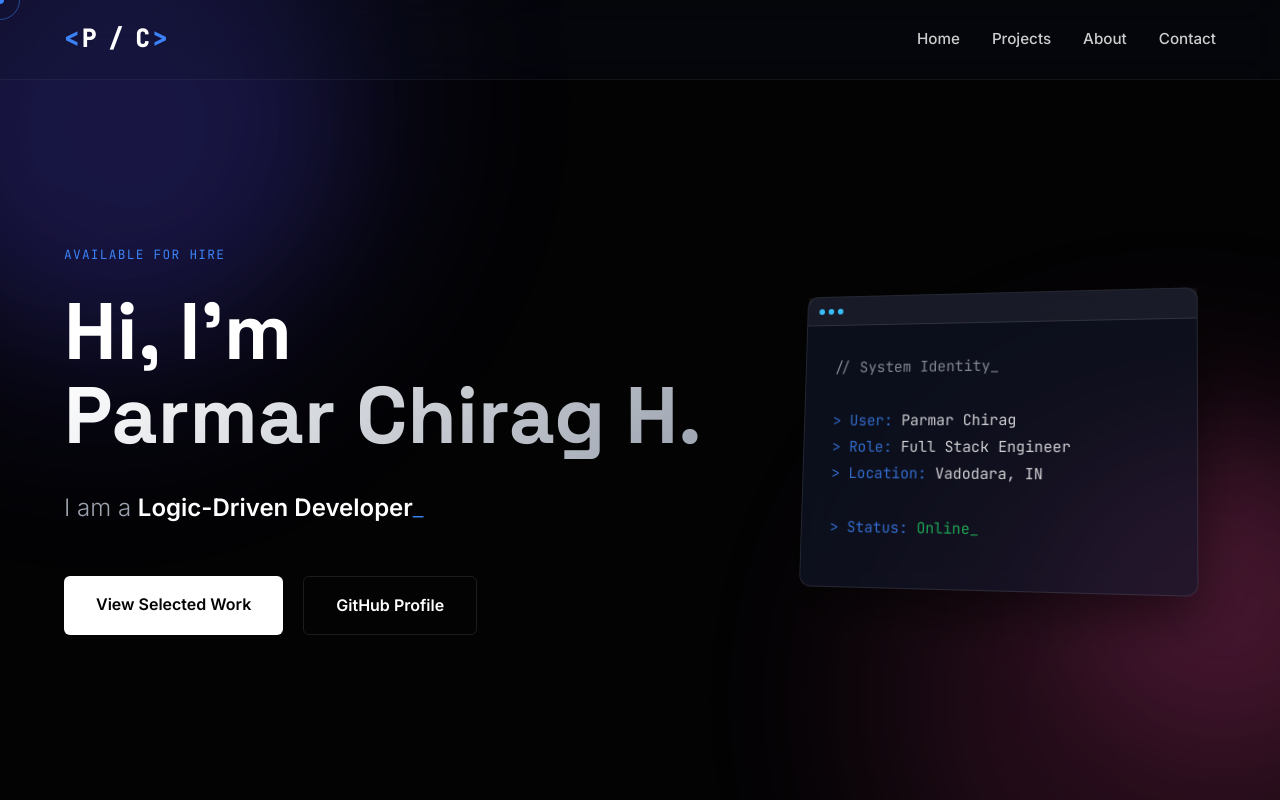
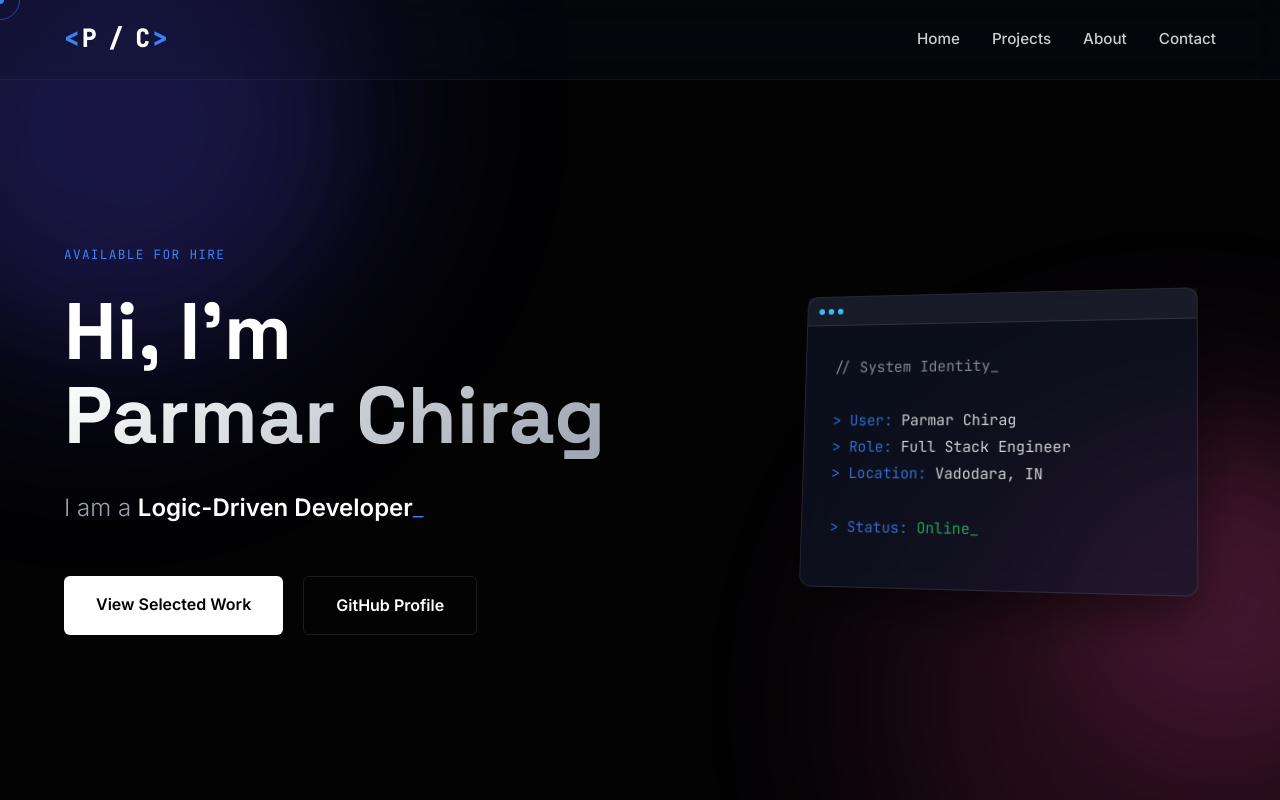
Before and after one commit to chirag-parmar16/portfolio, a plain HTML site: page index.html in a window 1280 px wide. Shown: the top 800 px of the page. Drawn offline with nearby package versions, Linux system fonts and the light colour scheme.

Commit message:
Auto deploy via Autoflow

```diff
--- a/index.html
+++ b/index.html
@@ -110,7 +110,7 @@
                 <div class="hero-text">
                     <div class="label-pill">AVAILABLE FOR HIRE</div>
                     <h1 class="hero-title">
-                        Hi, I'm <br> <span class="gradient-text">Parmar Chirag H.</span>
+                        Hi, I'm <br> <span class="gradient-text">Parmar Chirag</span>
                     </h1>
                     <p class="hero-desc">
                         I am a <span id="dynamicRole"></span><span class="cursor-blink">_</span>
```
